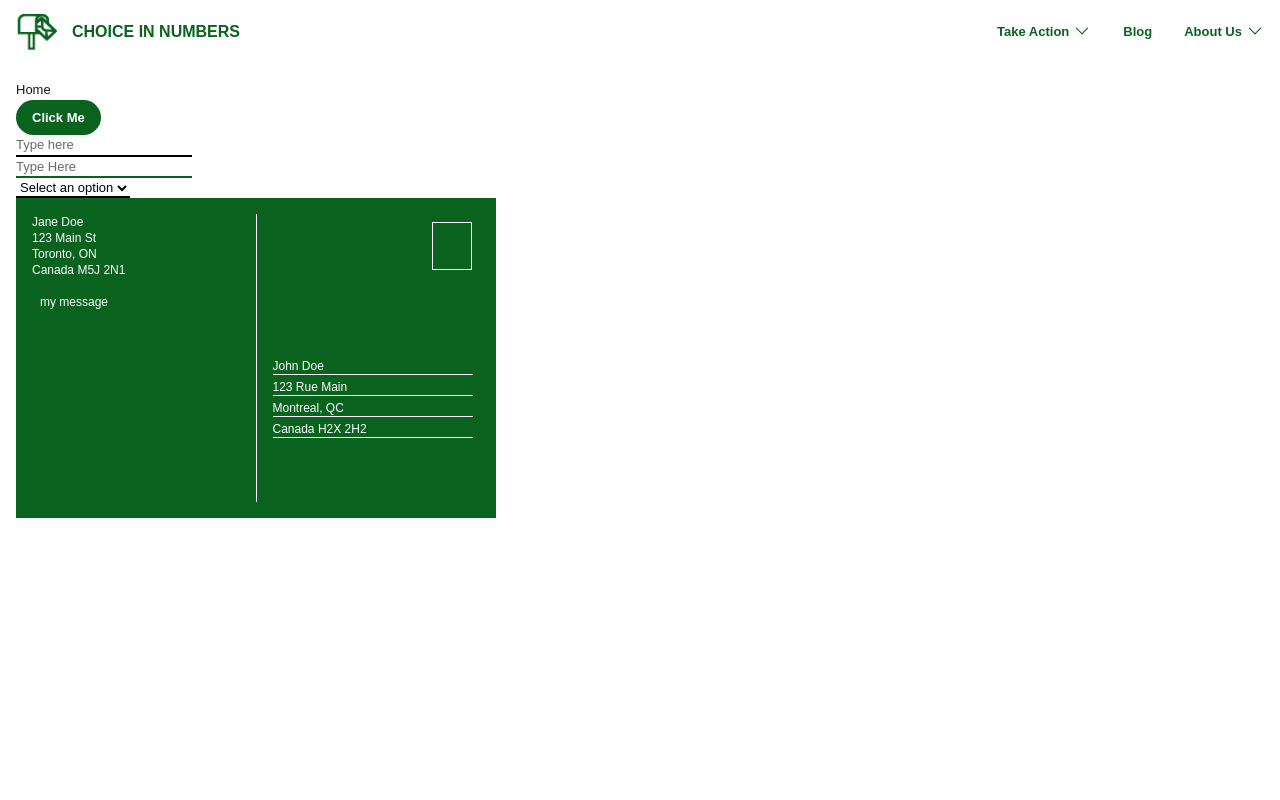
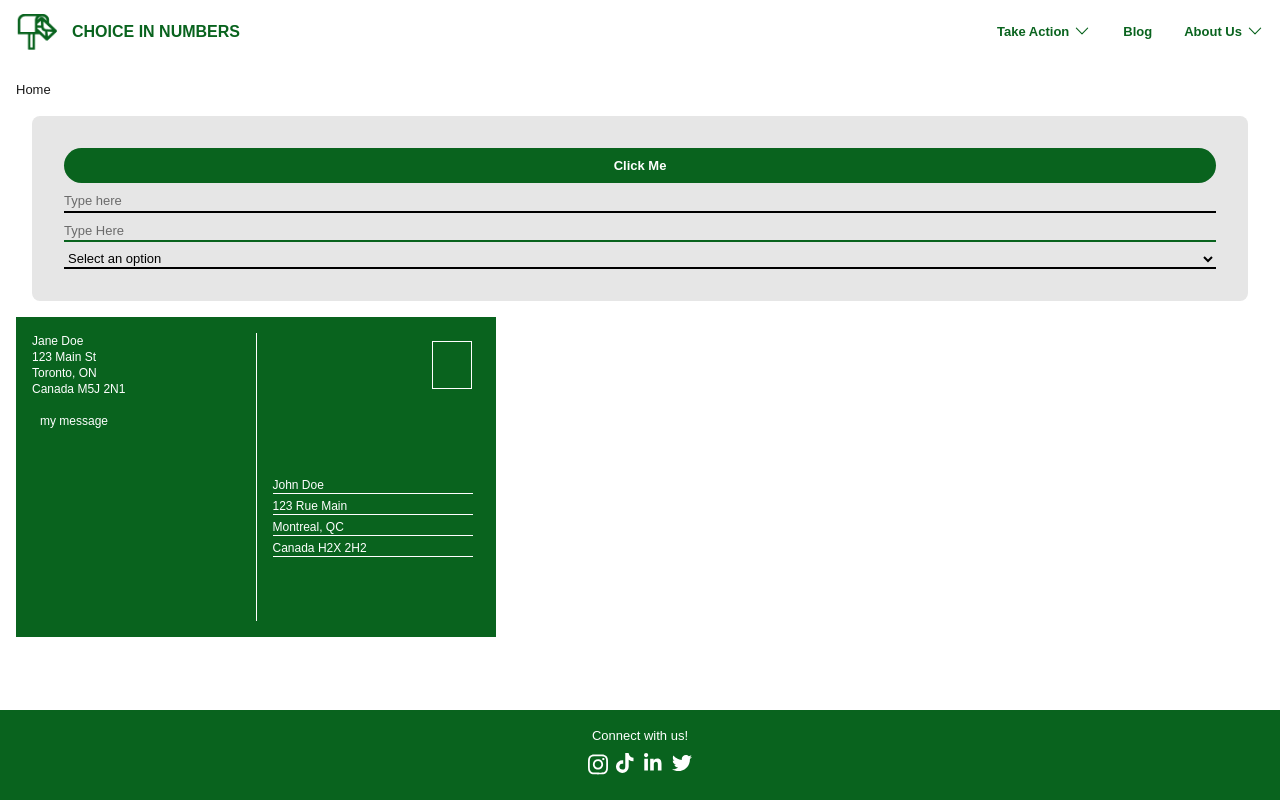
Before and after one commit to dina-shoham/choice-in-numbers, a Next.js app in the folder choice-in-numbers-frontend/: page / in a window 1280 px wide. Shown: the top 800 px of the page. Built offline with nearby package versions, Linux system fonts and the light colour scheme.

Commit message:
footer tweaks, card component

```diff
--- /dev/null
+++ b/choice-in-numbers-frontend/components/Card.tsx
@@ -0,0 +1,14 @@
+import '../styles/globals.css';
+import React, { ReactNode } from 'react';
+
+type CardProps = {
+  children: ReactNode;
+};
+
+export default function Card ({ children }: CardProps): React.JSX.Element {
+    return (
+        <div className='bg-grey-pale p-8 m-4 rounded-lg flex flex-col gap-2'>
+            {children}
+        </div>
+    );
+}
--- a/choice-in-numbers-frontend/components/Footer.tsx
+++ b/choice-in-numbers-frontend/components/Footer.tsx
@@ -11,7 +11,7 @@ export default function Footer(): React.JSX.Element {
                     /* <!--!Font Awesome Free 6.7.2 by @fontawesome - https://fontawesome.com License - https://fontawesome.com/license/free Copyright 2025 Fonticons, Inc.--> */
                         xmlns="http://www.w3.org/2000/svg"
                         viewBox="0 0 448 512"
-                        className='w-6 fill-white'
+                        className='w-5 fill-white'
                     >
                         <path
                             d="M224.1 141c-63.6 0-114.9 51.3-114.9 114.9s51.3 114.9 114.9 114.9S339 319.5 339 255.9 287.7 141 224.1 141zm0 189.6c-41.1 0-74.7-33.5-74.7-74.7s33.5-74.7 74.7-74.7 74.7 33.5 74.7 74.7-33.6 74.7-74.7 74.7zm146.4-194.3c0 14.9-12 26.8-26.8 26.8-14.9 0-26.8-12-26.8-26.8s12-26.8 26.8-26.8 26.8 12 26.8 26.8zm76.1 27.2c-1.7-35.9-9.9-67.7-36.2-93.9-26.2-26.2-58-34.4-93.9-36.2-37-2.1-147.9-2.1-184.9 0-35.8 1.7-67.6 9.9-93.9 36.1s-34.4 58-36.2 93.9c-2.1 37-2.1 147.9 0 184.9 1.7 35.9 9.9 67.7 36.2 93.9s58 34.4 93.9 36.2c37 2.1 147.9 2.1 184.9 0 35.9-1.7 67.7-9.9 93.9-36.2 26.2-26.2 34.4-58 36.2-93.9 2.1-37 2.1-147.8 0-184.8zM398.8 388c-7.8 19.6-22.9 34.7-42.6 42.6-29.5 11.7-99.5 9-132.1 9s-102.7 2.6-132.1-9c-19.6-7.8-34.7-22.9-42.6-42.6-11.7-29.5-9-99.5-9-132.1s-2.6-102.7 9-132.1c7.8-19.6 22.9-34.7 42.6-42.6 29.5-11.7 99.5-9 132.1-9s102.7-2.6 132.1 9c19.6 7.8 34.7 22.9 42.6 42.6 11.7 29.5 9 99.5 9 132.1s2.7 102.7-9 132.1z"
@@ -25,10 +25,11 @@ export default function Footer(): React.JSX.Element {
                         /* <!--!Font Awesome Free 6.7.2 by @fontawesome - https://fontawesome.com License - https://fontawesome.com/license/free Copyright 2025 Fonticons, Inc.--> */
                         xmlns="http://www.w3.org/2000/svg"
                         viewBox="0 0 512 512"
-                    className='w-6 fill-white'
+                        className='w-5 fill-white'
                     >
                         <path
-                            d="M448 209.9a210.1 210.1 0 0 1 -122.8-39.3V349.4A162.6 162.6 0 1 1 185 188.3V278.2a74.6 74.6 0 1 0 52.2 71.2V0l88 0a121.2 121.2 0 0 0 1.9 22.2h0A122.2 122.2 0 0 0 381 102.4a121.4 121.4 0 0 0 67 20.1z"                    />
+                            d="M448 209.9a210.1 210.1 0 0 1 -122.8-39.3V349.4A162.6 162.6 0 1 1 185 188.3V278.2a74.6 74.6 0 1 0 52.2 71.2V0l88 0a121.2 121.2 0 0 0 1.9 22.2h0A122.2 122.2 0 0 0 381 102.4a121.4 121.4 0 0 0 67 20.1z"
+                        />
                     </svg>
                 </a>
 
@@ -38,7 +39,7 @@ export default function Footer(): React.JSX.Element {
                     /* <!--!Font Awesome Free 6.7.2 by @fontawesome - https://fontawesome.com License - https://fontawesome.com/license/free Copyright 2025 Fonticons, Inc.--> */
                         xmlns="http://www.w3.org/2000/svg"
                         viewBox="0 0 512 512"
-                        className='w-6 fill-white'
+                        className='w-5 fill-white'
                         >
                         <path
                             d="M100.3 448H7.4V148.9h92.9zM53.8 108.1C24.1 108.1 0 83.5 0 53.8a53.8 53.8 0 0 1 107.6 0c0 29.7-24.1 54.3-53.8 54.3zM447.9 448h-92.7V302.4c0-34.7-.7-79.2-48.3-79.2-48.3 0-55.7 37.7-55.7 76.7V448h-92.8V148.9h89.1v40.8h1.3c12.4-23.5 42.7-48.3 87.9-48.3 94 0 111.3 61.9 111.3 142.3V448z"
@@ -52,7 +53,7 @@ export default function Footer(): React.JSX.Element {
                         /* <!--!Font Awesome Free 6.7.2 by @fontawesome - https://fontawesome.com License - https://fontawesome.com/license/free Copyright 2025 Fonticons, Inc.--> */
                         xmlns="http://www.w3.org/2000/svg"
                         viewBox="0 0 512 512"
-                    className='w-6 fill-white'
+                        className='w-5 fill-white'
                     >
                         <path
                             d="M459.4 151.7c.3 4.5 .3 9.1 .3 13.6 0 138.7-105.6 298.6-298.6 298.6-59.5 0-114.7-17.2-161.1-47.1 8.4 1 16.6 1.3 25.3 1.3 49.1 0 94.2-16.6 130.3-44.8-46.1-1-84.8-31.2-98.1-72.8 6.5 1 13 1.6 19.8 1.6 9.4 0 18.8-1.3 27.6-3.6-48.1-9.7-84.1-52-84.1-103v-1.3c14 7.8 30.2 12.7 47.4 13.3-28.3-18.8-46.8-51-46.8-87.4 0-19.5 5.2-37.4 14.3-53 51.7 63.7 129.3 105.3 216.4 109.8-1.6-7.8-2.6-15.9-2.6-24 0-57.8 46.8-104.9 104.9-104.9 30.2 0 57.5 12.7 76.7 33.1 23.7-4.5 46.5-13.3 66.6-25.3-7.8 24.4-24.4 44.8-46.1 57.8 21.1-2.3 41.6-8.1 60.4-16.2-14.3 20.8-32.2 39.3-52.6 54.3z"
--- a/choice-in-numbers-frontend/pages/index.tsx
+++ b/choice-in-numbers-frontend/pages/index.tsx
@@ -5,6 +5,7 @@ import InputAccentColour from '../components/InputAccentColour';
 import { useState } from 'react';
 import Select from '../components/Select';
 import Postcard from '../components/Postcard';
+import Card from '../components/Card';
 import { Address } from '../types/Address';
 
 const Home: NextPage = () => {
@@ -45,25 +46,20 @@ const Home: NextPage = () => {
   return (
     <div className="p-4">
       <h1>Home</h1>
-        <div>
+        <Card>
           <Button ButtonText="Click Me" OnClick={() => console.log("clicked")} />
-        </div>
-        <div>
           <InputBlack InputText={inputText} OnChange={handleInputChange} />
-        </div>
-        <div>
           <InputAccentColour InputText="Type Here" OnChange={() => console.log("typing")} />
-        </div>
-        <div>
           <Select Placeholder='Select an option'
                   Options={['Option 1', 'Option 2', 'Option 3']}
                   OnChange={handleSelectChange}>
           </Select>
-        </div>
+        </Card>
+
         <div>
           <Postcard Sender={senderAddress} Recipient={recipientAddress} Message="my message"></Postcard>
         </div>
-        <div className="h-100"></div>
+        {/* <div className="h-100"></div> */}
     </div>
   );
 };
```
Lines whose indentation alone changed are shown as unchanged.
